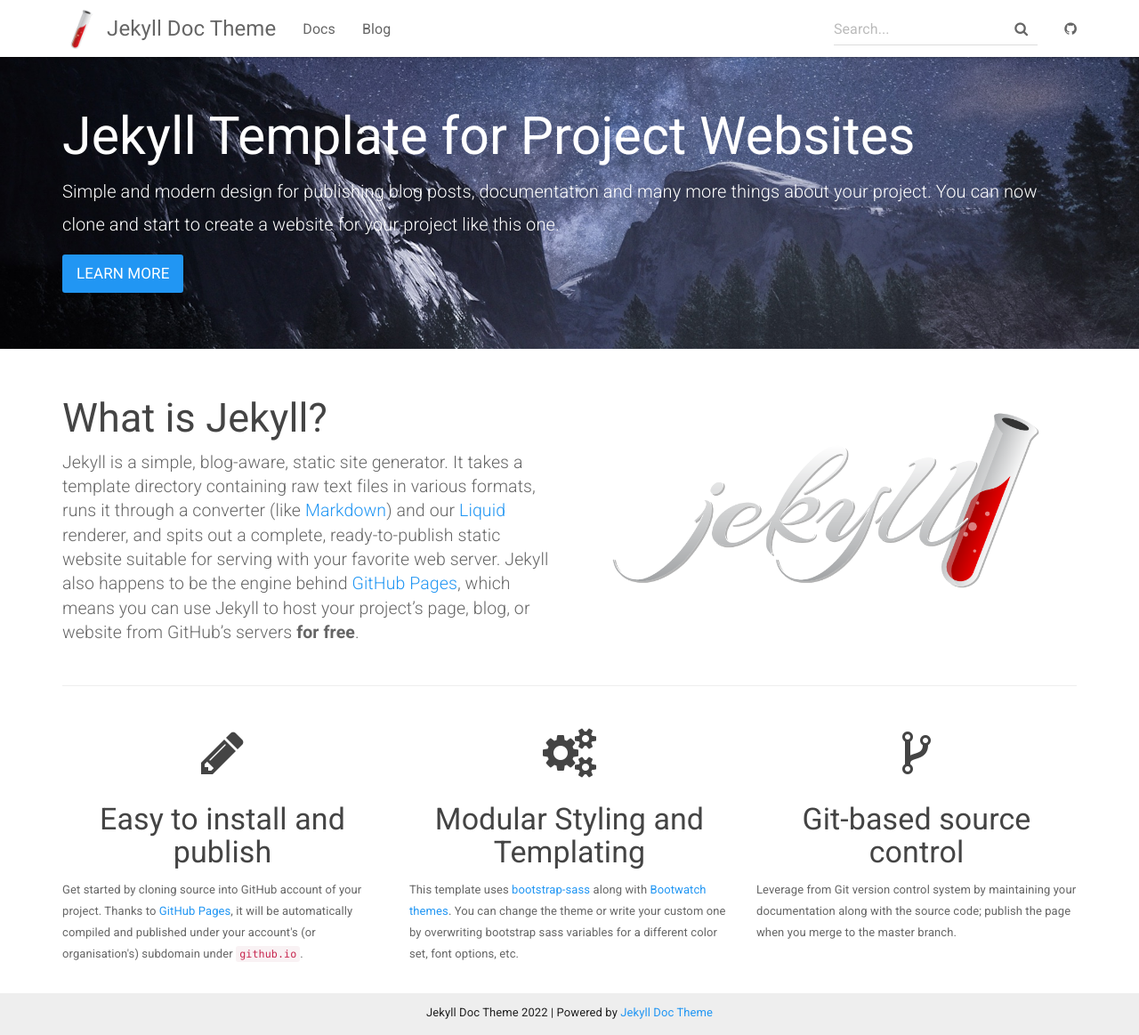
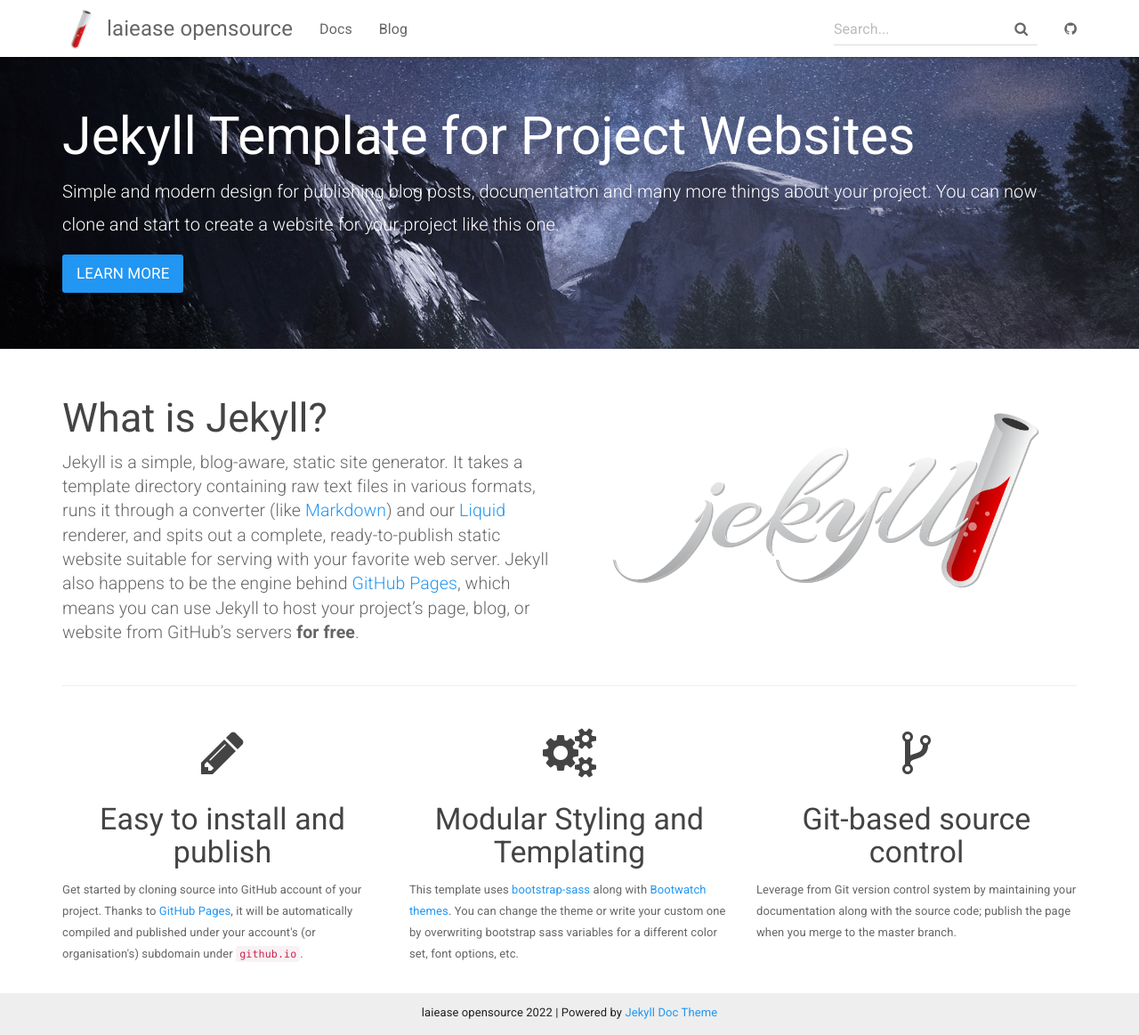
Before and after one commit to laiease/laiease.github.io, a Jekyll site: the page built from index.html, in a window 1280 px wide and 1163 px high. Shown: the whole window at 89% size. Built offline with Jekyll 4.4.1, drawn with Linux system fonts in a browser that asks for light colours.

Commit message:
fix edit url

```diff
--- a/_config.yml
+++ b/_config.yml
@@ -1,10 +1,9 @@
 # Site settings
-title: Jekyll Doc Theme
-email: your-email@domain.com
+title: laiease opensource
+email: wangliang@laiease.com
 description: >
-  Jekyll Template for Project Websites
-  providing documentation and blog post pages.
-lang: en-US
+  Laiease opensource page .
+lang: zh-cn
 
 baseurl: "/" # the subpath of your site, e.g. /blog/
 url: https://github.com/laiease/laiease.github.io # the base hostname & protocol for your site
```
